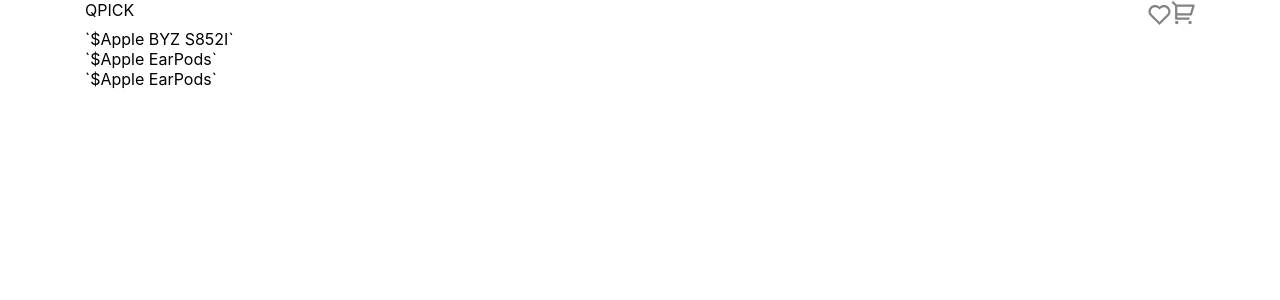
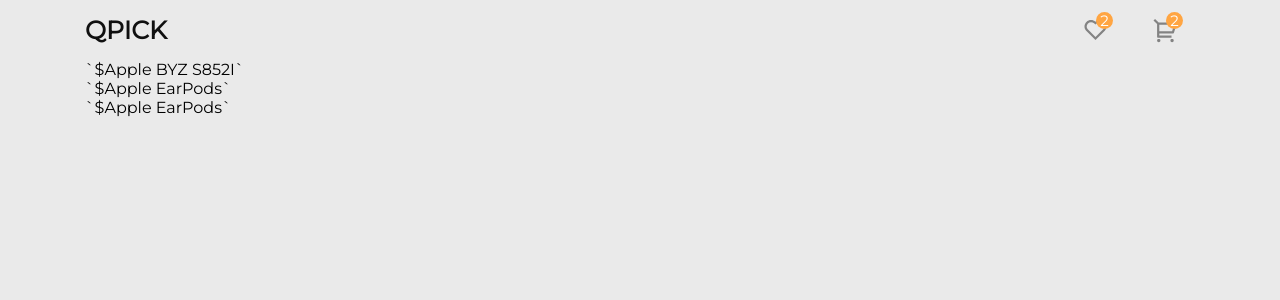
Before and after one commit to 1317n0d3/neoflex-invite-test, a React (Create React App) app: page / in a window 1280 px wide. Shown: the top 300 px of the page. Built offline with nearby package versions, Linux system fonts and the light colour scheme.

Commit message:
add header styles

```diff
--- a/src/components/Header/index.tsx
+++ b/src/components/Header/index.tsx
@@ -3,6 +3,7 @@
 import favoriteIcon from './../../assets/favorite.svg';
 import cartIcon from './../../assets/cart.svg';
 import { useNavigate } from 'react-router-dom';
+import { colors } from '../../constants/colors';
 
 interface IHeader {
   favorites?: number,
@@ -16,19 +17,19 @@
   return (
     <Wrapper>
       <NavContainer>
-        <LogoContainer>
-          <Logo onClick={() => navigate('/')}>
-            QPICK
-          </Logo>
-        </LogoContainer>
+        <Logo onClick={() => navigate('/')}>
+          QPICK
+        </Logo>
 
 
         <Buttons>
           <Button>
+            <ButtonCounter>2</ButtonCounter>
             <img src={favoriteIcon} alt="Favorites" />
           </Button>
 
           <Button onClick={() => navigate('/cart')}>
+            <ButtonCounter>2</ButtonCounter>
             <img src={cartIcon} alt="Cart" />
           </Button>
         </Buttons>
@@ -40,19 +41,53 @@
 
 const Logo = styled.a`
     cursor: pointer;
-  `,
-  LogoContainer = styled.div`
+    color: ${colors.dark};
+    font-weight: 700;
+    font-size: 25px;
+    line-height: 30px;
   `,
   Button = styled.a`
+    width: 60px;
+    height: 60px;
+    margin-left: 10px;
     cursor: pointer;
+    position: relative;
+    display: flex;
+    justify-content: center;
+    align-items: center;
   `,
   Buttons = styled.div`
+    display: flex;
+    justify-content: center;
+    align-items: center;
   `,
   Wrapper = styled.header`
+    display: flex;
+    height: 60px;
+    justify-content: center;
+    align-items: center;
   `,
   NavContainer = styled.nav`
+    width: 100%;
     display: flex;
     justify-content: space-between;
+    align-items: center;
+  `,
+  ButtonCounter = styled.div`
+    display: flex;
+    justify-content: center;
+    align-items: center;
+    width: 17px;
+    height: 17px;
+    border-radius: 100px;
+    position: absolute;
+    top: 12px;
+    right: 12px;
+    font-weight: 500;
+    font-size: 15px;
+    text-align: center;
+    background-color: ${colors.orange};
+    color: ${colors.white};
   `;
 
 export default Header;
--- /dev/null
+++ b/src/constants/colors.ts
@@ -0,0 +1,8 @@
+export const colors = {
+  dark: '#101010',
+  black: '#000000',
+  white: '#FFFFFF',
+  gray: '#838383',
+  orange: '#FFA542',
+  backgroundGray: '#EAEAEA'
+}
--- a/src/index.css
+++ b/src/index.css
@@ -1,12 +1,15 @@
+@import url('https://fonts.googleapis.com/css2?family=Montserrat&display=swap');
+
 body {
   margin: 0;
-  font-family: -apple-system, BlinkMacSystemFont, 'Segoe UI', 'Roboto', 'Oxygen',
+  font-family: 'Montserrat', -apple-system, BlinkMacSystemFont, 'Segoe UI', 'Roboto', 'Oxygen',
     'Ubuntu', 'Cantarell', 'Fira Sans', 'Droid Sans', 'Helvetica Neue',
     sans-serif;
   -webkit-font-smoothing: antialiased;
   -moz-osx-font-smoothing: grayscale;
   display: flex;
   justify-content: center;
+  background-color: #EAEAEA;
 }
 
 code {
```
Also changed, not shown: src/store/reducers/CartSlice.ts (added, +16 -0 lines), src/assets/recycle-bin.svg (added), src/assets/star.svg (added).
